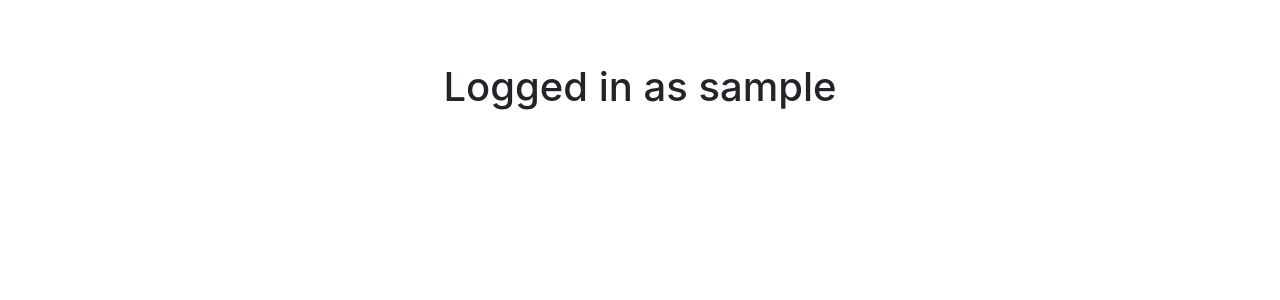
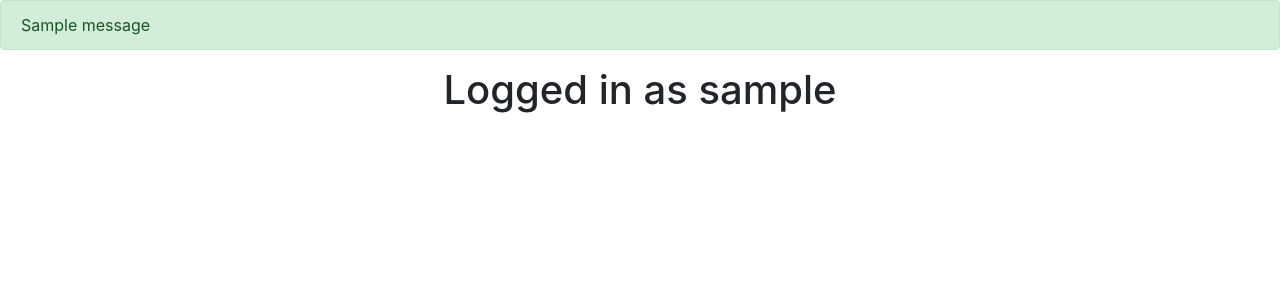
Before and after one commit to ToniIvars/Django-eCommerce, a Django app: page / in a window 1280 px wide. Shown: the part 64-364 px from the top of the page. Run offline with Django 3.2, Linux system fonts and the light colour scheme; a user stored in the database is signed in; tables that the repository leaves empty hold one stand-in row (values such as "Sample post"); one stand-in notice (Sample message) is shown; some libraries are stand-ins or nearby versions.

Commit message:
Fixed the messages and their correct display

```diff
--- a/eCommerce/store/views.py
+++ b/eCommerce/store/views.py
@@ -1,4 +1,4 @@
-from django.shortcuts import render
+from django.shortcuts import render, redirect
 from django.contrib.auth.decorators import login_required
 from django.contrib import messages
 
@@ -23,7 +23,7 @@ def profile(request):
 
             print(username, password, email, first_name, last_name)
 
-            messages.success('Profile edited successfully.')
+            messages.success(request, 'Profile edited successfully.')
             return redirect('index')
 
     else:
--- a/eCommerce/templates/store/base.html
+++ b/eCommerce/templates/store/base.html
@@ -45,15 +45,19 @@
         </nav>
     </header>
 
+    {% if messages %}
         {% for message in messages %}
             {% if message.tags == 'error' %}
-            <div class="alert alert-danger">{{ message }}</div>
+                <div class="alert alert-danger" style="margin-top: 4rem;">{{ message }}</div>
             {% else %}
-            <div class="alert alert-{{message.tags}}">{{ message }}</div>
+                <div class="alert alert-{{message.tags}}" style="margin-top: 4rem;">{{ message }}</div>
             {% endif %}
         {% endfor %}
+        <div class="container text-center mt-2">
+    {% else %}
+        <div class="container text-center" style="padding-top: 4.8rem;">
+    {% endif %}
 
-    <div class="container text-center mt-5" style="padding-top: 1.8rem;">
             {% block content %}{% endblock %}
         </div>
     {% bootstrap_javascript jquery='full' %}
```
Lines whose indentation alone changed are shown as unchanged.
